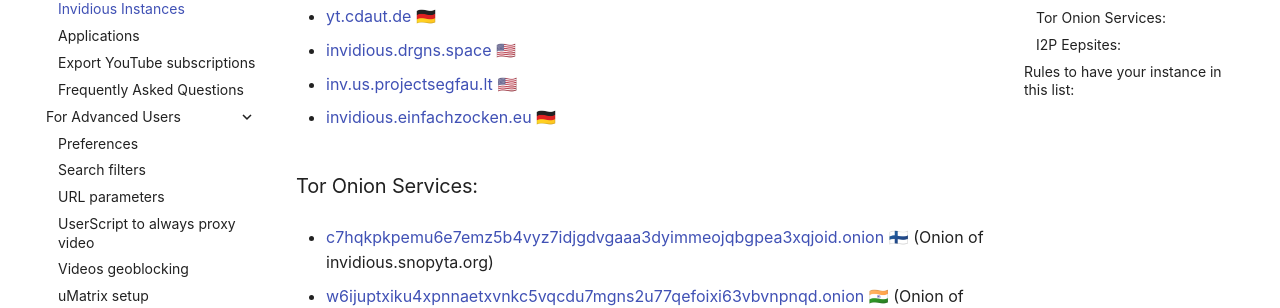
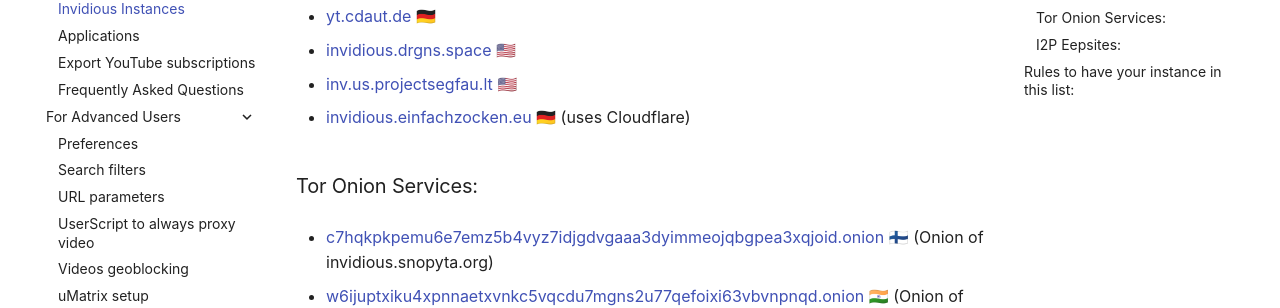
Before and after one commit to iv-org/documentation, an MkDocs documentation site: the page built from docs/instances.md, in a window 1280 px wide and 900 px high, scrolled down 1328 px. Shown: the part 153-461 px from the top of the window. Built offline with MkDocs 1.6.1 and Material for MkDocs 9.7.7, drawn with Linux system fonts in a browser that asks for light colours; comment, search, counter and statistics services are not loaded.

Commit message:
correction for invidious.einfachzocken.eu

```diff
--- a/docs/instances.md
+++ b/docs/instances.md
@@ -74,7 +74,7 @@
 
 * [inv.us.projectsegfau.lt](https://inv.us.projectsegfau.lt) 🇺🇸
 
-* [invidious.einfachzocken.eu](https://invidious.einfachzocken.eu) 🇩🇪
+* [invidious.einfachzocken.eu](https://invidious.einfachzocken.eu) 🇩🇪 (uses Cloudflare)
 
 ### Tor Onion Services:
 * [c7hqkpkpemu6e7emz5b4vyz7idjgdvgaaa3dyimmeojqbgpea3xqjoid.onion](http://c7hqkpkpemu6e7emz5b4vyz7idjgdvgaaa3dyimmeojqbgpea3xqjoid.onion) 🇫🇮 (Onion of invidious.snopyta.org)
```
